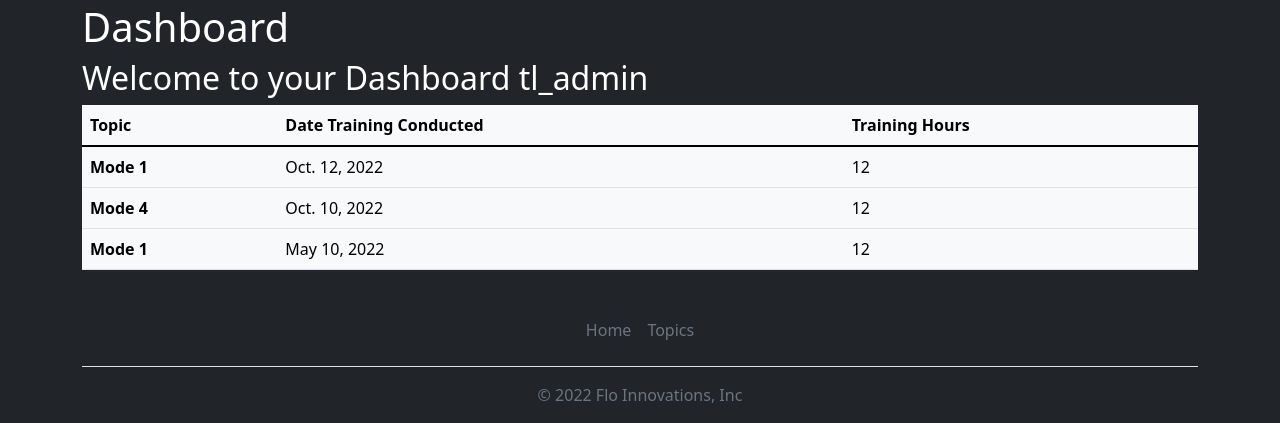
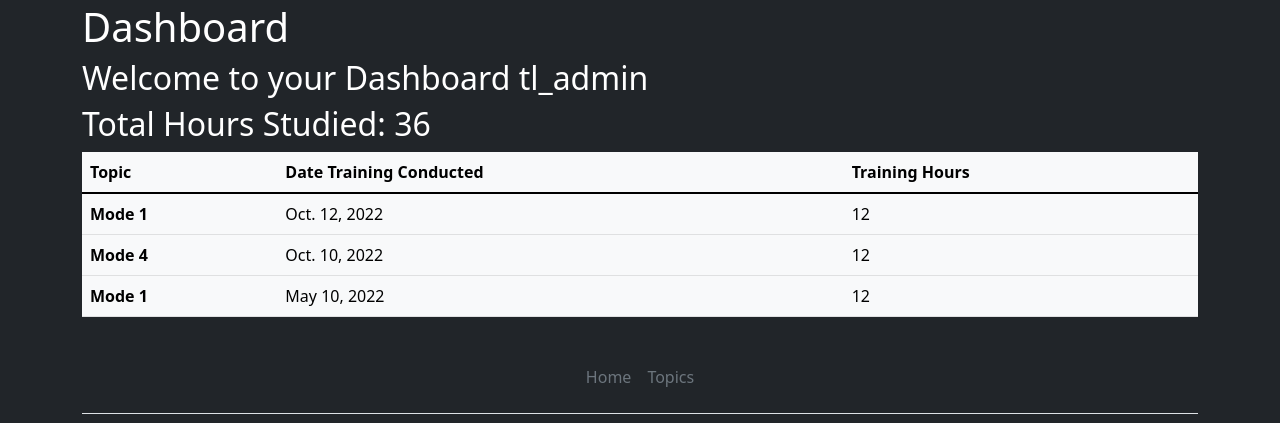
Before and after one commit to gflorkowski4/traininglogsbyflo, a Django app: page /users/dashboard/ in a window 1280 px wide. Shown: the part 69-492 px from the top of the page. Run offline with Django 4.2, Linux system fonts and the light colour scheme; a user stored in the database is signed in; data comes from the database, SQL or seed files in the repository; some libraries are stand-ins or nearby versions.

Commit message:
updated dashboard with total studied hours

```diff
--- a/users/templates/registration/dashboard.html
+++ b/users/templates/registration/dashboard.html
@@ -6,6 +6,12 @@
 
 
 <h2>Welcome to your Dashboard {{ owner }}</h2>
+
+{% for user, hours in total_hours.items %}
+{% if owner == user %}
+<h2>Total Hours Studied: {{ hours }}</h2>
+{% endif %}
+{% endfor %}
 {% for user in users %}
 {% if owner == user %}
 <table class="table table-light table-hover">
--- a/users/views.py
+++ b/users/views.py
@@ -29,5 +29,19 @@ def dashboard(request):
     entries = Entry.objects.all()
     topics = Topic.objects.all()
     users = User.objects.all()
-    total_hours = 0
-    return render(request, 'registration/dashboard.html', {'entries':entries, 'topics':topics, 'users':users,'owner':owner} )
+    total_hours = {}
+
+    for user in users:
+        hours_total = 0
+        for entry in entries:
+            if user == entry.topic.owner:
+                hours_total += entry.hours
+        total_hours[user] = hours_total
+
+
+    return render(request, 'registration/dashboard.html',
+    {'entries':entries,
+    'topics':topics,
+    'users':users,
+    'owner':owner,
+    'total_hours':total_hours})
```
